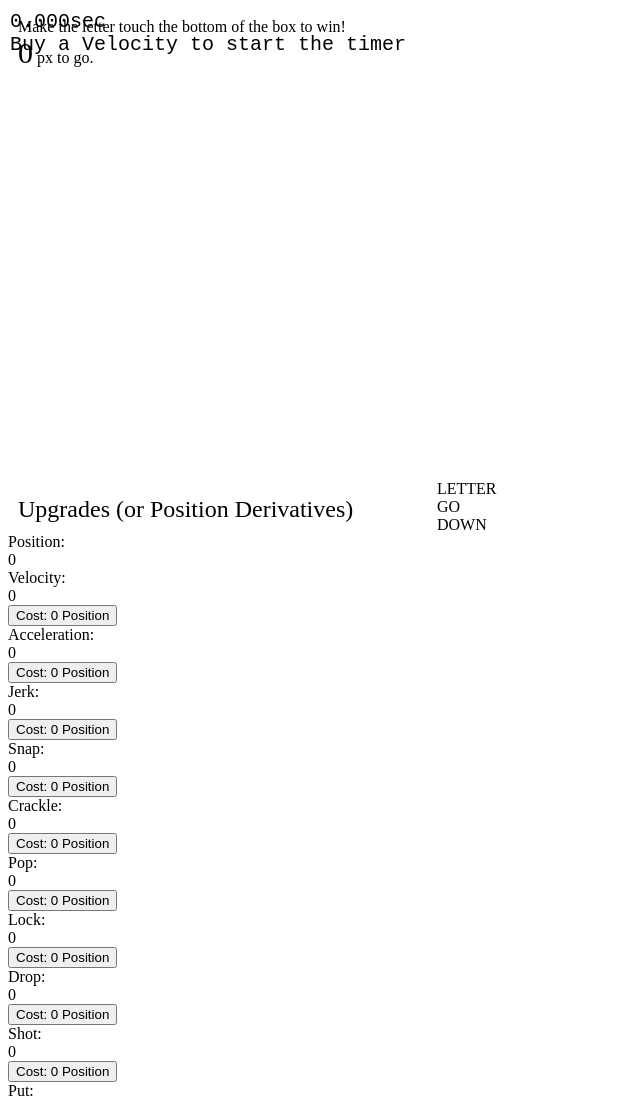
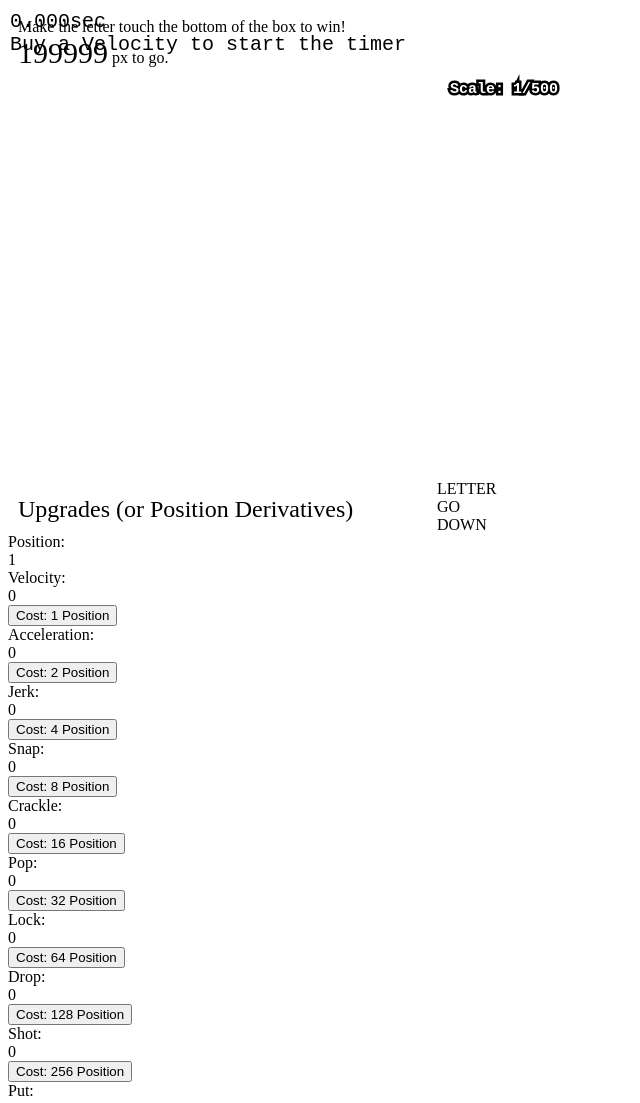
Before and after one commit to AU12321/au12321.github.io, a plain HTML site: page letter-go-down/index.html in a window 1280 px wide. Shown: the top 1103 px of the page, without its empty margins (0-640 px from the left). Drawn offline with Linux system fonts and the light colour scheme.

Commit message:
Update index.html

```diff
--- a/letter-go-down/index.html
+++ b/letter-go-down/index.html
@@ -2,7 +2,7 @@
 <head>
   <title>Letter Go Down</title>
   <style type="text/css" src="css/main.css"></style>
-  <script type="text/javascript" src="js/lgd.js"></script>
+  <script defer type="text/javascript" src="js/lgd.js"></script>
 </head>
 <body>
 	<div style="padding: 10px;">
```
